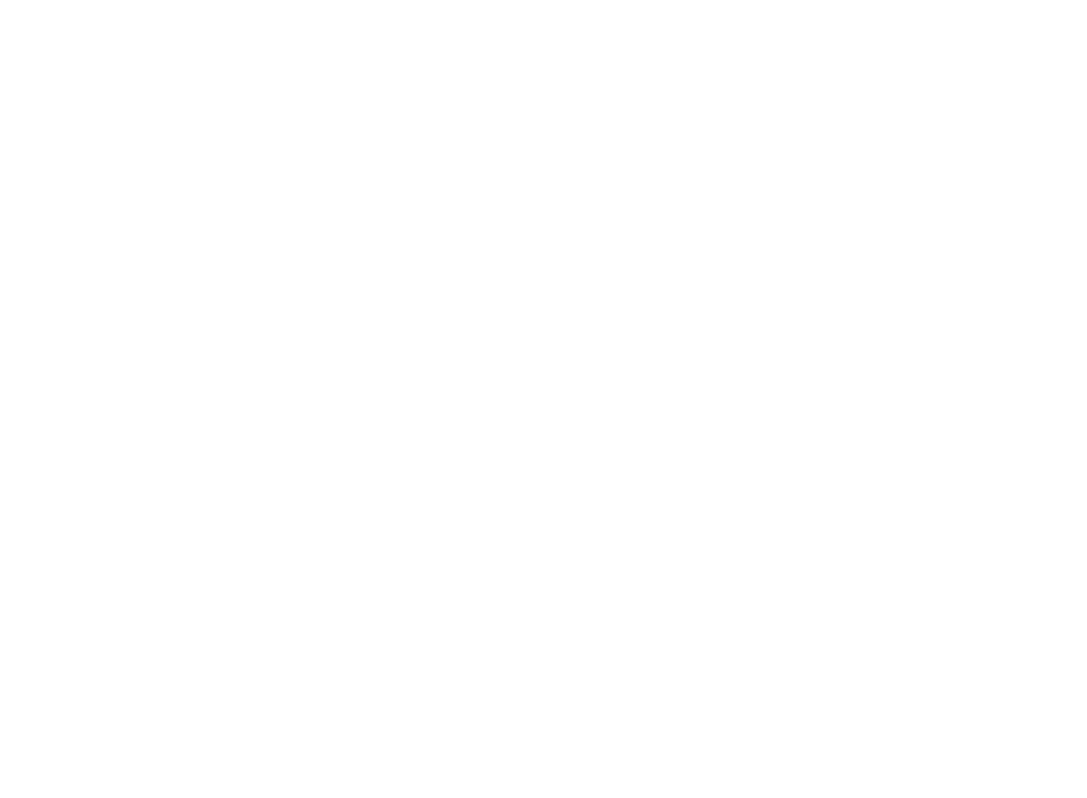
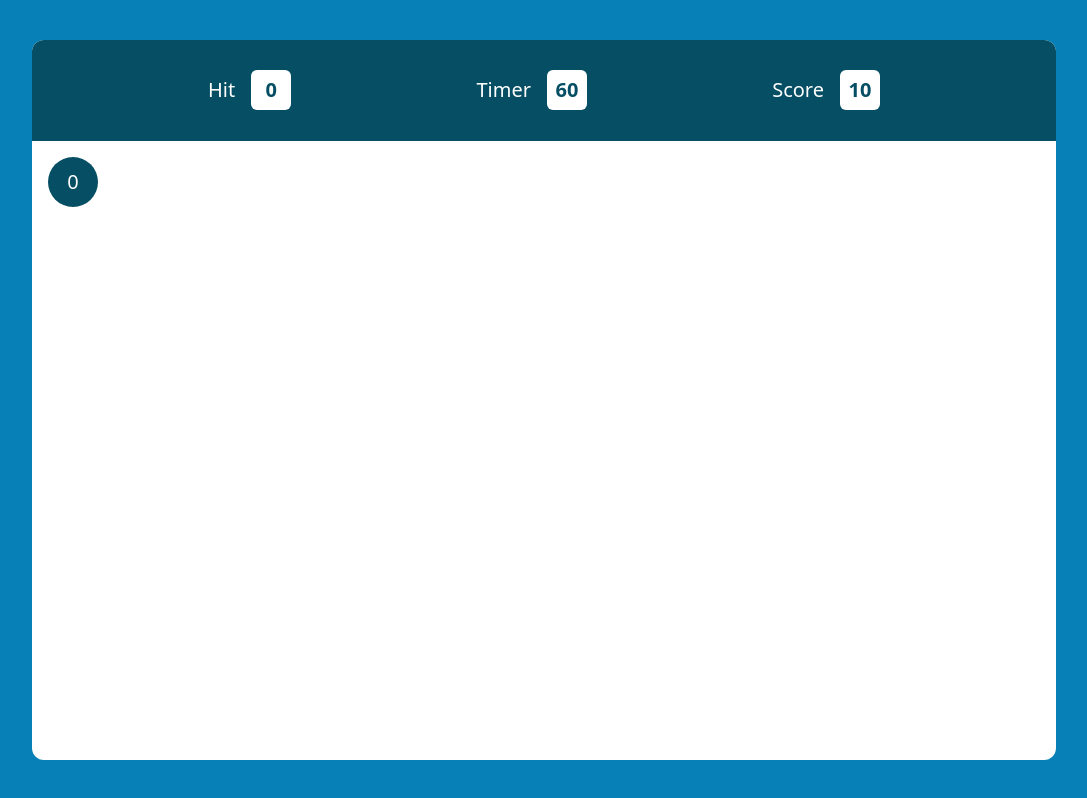
Before and after one commit to hussain-jawaid/bubble-game, a plain HTML site: page index.html in a window 1280 px wide. Shown: the whole page, without its empty margins (96-1183 px from the left). Drawn offline with nearby package versions, Linux system fonts and the light colour scheme.

Commit message:
complete the structure and styling

```diff
--- a/index.html
+++ b/index.html
@@ -5,9 +5,45 @@
     <meta charset="UTF-8">
     <meta name="viewport" content="width=device-width, initial-scale=1.0">
     <title>Document</title>
+    <script src="https://cdn.jsdelivr.net/npm/@tailwindcss/browser@4"></script>
 </head>
 
-<body>
+<body class="w-full h-screen bg-[#0780b7] flex items-center justify-center">
+    <div id="main" class="w-[80%] h-[90%] bg-white rounded-xl overflow-hidden">
+        <div id="panelTop" class="h-[14%] bg-[#054e63] flex justify-between items-center px-44">
+            <!-- hit box -->
+            <div class="flex items-center gap-4">
+                <p class="text-white text-xl">Hit</p>
+                <div id="hitBox"
+                    class="bg-white text-[#054e63] flex justify-center items-center text-xl font-bold w-[40px] h-[40px] rounded-md">
+                    0
+                </div>
+            </div>
+
+            <!-- timer box -->
+            <div class="flex items-center gap-4">
+                <p class="text-white text-xl">Timer</p>
+                <div id="hitBox"
+                    class="bg-white text-[#054e63] flex justify-center items-center text-xl font-bold w-[40px] h-[40px] rounded-md">
+                    60
+                </div>
+            </div>
+
+            <!-- score box -->
+            <div class="flex items-center gap-4">
+                <p class="text-white text-xl">Score</p>
+                <div id="hitBox"
+                    class="bg-white text-[#054e63] flex justify-center items-center text-xl font-bold w-[40px] h-[40px] rounded-md">
+                    10
+                </div>
+            </div>
+        </div>
+        <div id="gameWindow" class="p-4 grid grid-cols-19">
+            <div id="numBox"
+                class="w-[50px] h-[50px] bg-[#054e63] flex justify-center items-center text-white text-xl rounded-full">
+                0</div>
+        </div>
+    </div>
     <script src="script.js"></script>
 </body>
 
```
